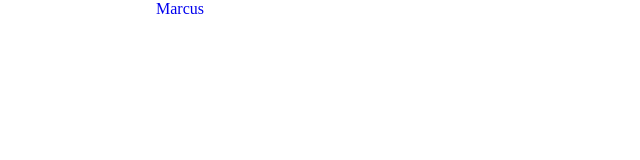
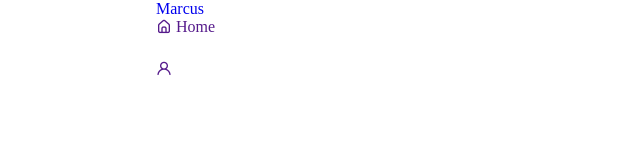
Before and after one commit to marcuszcoding/portfolio, a React (Create React App) app in the folder marcus-portfolio/: page / in a window 1280 px wide. Shown: the top 160 px of the page, without its empty margins (0-640 px from the left). Built offline with nearby package versions, Linux system fonts and the light colour scheme.

Commit message:
add icons to header

```diff
--- a/marcus-portfolio/src/components/Header.jsx
+++ b/marcus-portfolio/src/components/Header.jsx
@@ -10,13 +10,13 @@ const Header = () => {
           <ul className="nav-list grid">
             <li className="nav-item">
               <a href="" className="nav-link">
-                <i className="uil uil- nav-icon"></i>
+                <i className="uil uil-estate nav-icon"></i> Home
               </a>
             </li>
 
             <li className="nav-item">
               <a href="" className="nav-link">
-                <i className="uil uil- nav-icon"></i>
+                <i className="uil uil-user nav-icon"></i>
               </a>
             </li>
 
```
